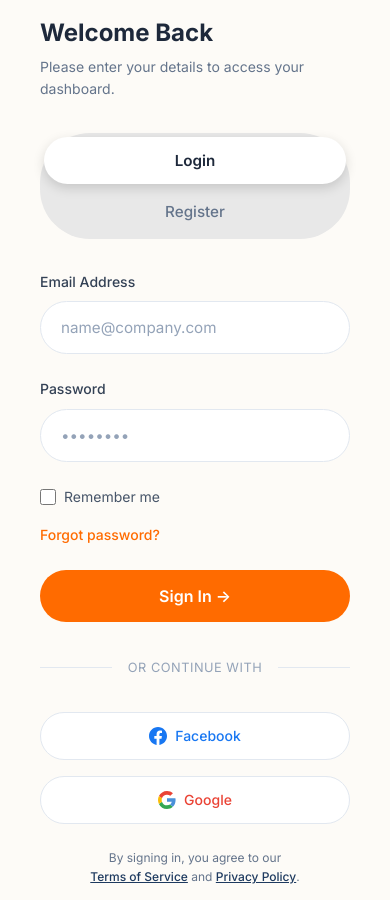
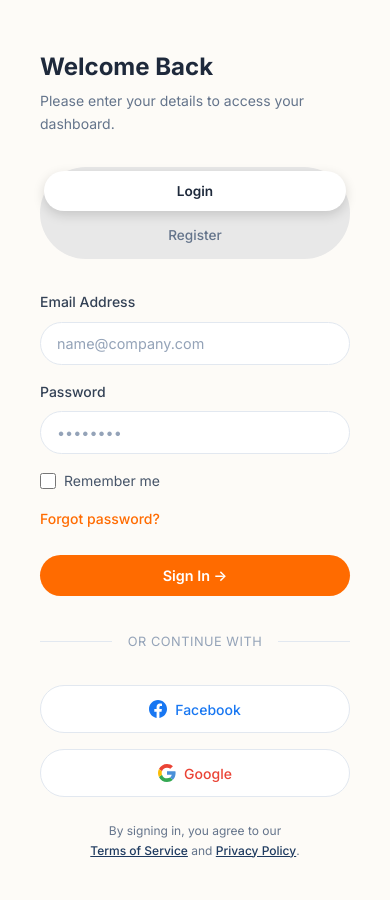
Before and after one commit to CertiCodeIntern/rental_Sample, a PHP site: page / in a window 390 px wide. Run offline with PHP 8.4, Linux system fonts and the light colour scheme; some libraries are stand-ins or nearby versions.

Commit message:
fix: improve auth form responsiveness and fix vertical overflow
- Changed auth-right align-items from center to flex-start to prevent centering tall content
- Added overflow-y: auto to auth-right for scrollable content on smaller screens
- Adjusted top padding on mobile to prevent content cutoff
- Reduced form-group margin-bottom from var(--spacing-lg) to var(--spacing-md) on mobile
- Reduced input padding from 16px 20px to 12px 16px on small screens
- Reduced button padding and font size on mobile
- Reduced auth-tab padding and font size on small screens
- Register form now properly fits without overlapping on mobile devices

```diff
--- a/css/styles.css
+++ b/css/styles.css
@@ -233,11 +233,14 @@ body {
 .auth-right {
     flex: 1;
     display: flex;
-    align-items: center;
+    align-items: flex-start;
     justify-content: center;
     padding: var(--spacing-3xl);
     background: var(--auth-bg-cream);
     position: relative;
+    overflow-y: auto;
+    padding-top: var(--spacing-2xl);
+    min-height: 100vh;
 }
 
 .auth-right::before {
@@ -1143,11 +1146,14 @@ body {
 
     .auth-right {
         padding: var(--spacing-lg);
-        min-height: 100vh;
+        overflow-y: auto;
+        padding-top: var(--spacing-xl);
+        align-items: flex-start;
     }
 
     .auth-card {
         padding: var(--spacing-md);
+        max-width: 100%;
     }
 
     .auth-header h2 {
@@ -1236,6 +1242,25 @@ body {
         gap: var(--spacing-md);
     }
 
+    .auth-form-group {
+        margin-bottom: var(--spacing-md);
+    }
+
+    .auth-form-group input {
+        padding: 12px 16px;
+        font-size: 0.9rem;
+    }
+
+    .auth-btn {
+        padding: 12px var(--spacing-lg);
+        font-size: 0.9rem;
+    }
+
+    .auth-tab {
+        padding: 12px var(--spacing-md);
+        font-size: 0.85rem;
+    }
+
     .sidebar-user {
         flex-direction: column;
         text-align: center;
```
